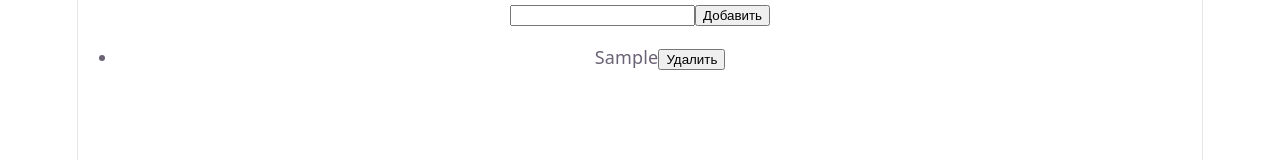
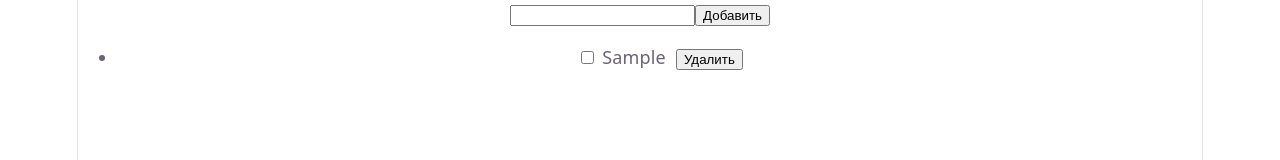
Before and after one commit to vadimk321/ToDoList-React, a React (Vite) app: page / in a window 1280 px wide. Both pictures are taken after typing "Sample" into the empty fields and a click on the button "Добавить". Shown: the top 160 px of the page. Built offline with nearby package versions, Linux system fonts and the light colour scheme.

Commit message:
Add checkbox for tasks

```diff
--- a/src/App.css
+++ b/src/App.css
@@ -1,3 +1,6 @@
+span {
+  margin: 10px 10px 10px 5px;
+}
 .counter {
   font-size: 16px;
   padding: 5px 10px;
--- a/src/App.jsx
+++ b/src/App.jsx
@@ -1,5 +1,5 @@
 import { useState, useEffect } from 'react';
-
+import './app.css'
 
 
 function App() {
@@ -38,6 +38,17 @@ function App() {
     setTasks(tasksUpdated);
   }
 
+  function toggleTask(id){
+    const updated = tasks.map(task => {
+      if (task.id === id){
+        task.done = !task.done;
+      }
+      return task
+    })
+
+    setTasks(updated)
+  }
+
   return (
     <div>
       <form onSubmit={addTask}>
@@ -46,8 +57,14 @@ function App() {
       </form>
       <ul>
         {tasks.map(task => (
-          <li key = {task.id}>{task.text}
-          <button onClick={() => deleteTask(task.id)}>Удалить</button></li>
+          <li key = {task.id}>
+            <input
+            type="checkbox"
+            onChange={() => toggleTask(task.id)}
+            checked={task.done}/>
+            <span>{task.text}</span>
+            <button onClick={() => deleteTask(task.id)}>Удалить</button>
+          </li>
           )
         )}
       </ul>
```
